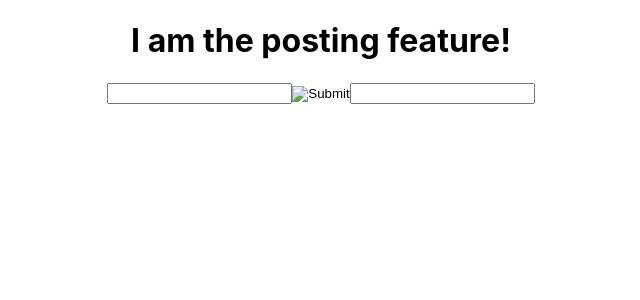
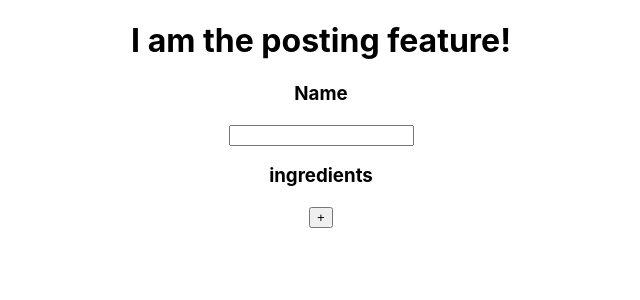
Before and after one commit to DaquanJ/the-bar, a React (Create React App) app: page / in a window 1280 px wide. Shown: the top 300 px of the page, without its empty margins (319-959 px from the left). Built offline with nearby package versions, Linux system fonts and the light colour scheme.

Commit message:
establishing state as database

```diff
--- a/src/components/Post.jsx
+++ b/src/components/Post.jsx
@@ -4,16 +4,25 @@ import React, { Component } from 'react';
 class Post extends Component {
     constructor(props) {
         super(props);
-        this.state = {  }
+        this.state = {
+            userRecipes: [
+                {name: ''},
+                {images: []},
+                {ingredients: ''}
+            ]
+         }
     }
+
     render() {
         return (
             <div>
                 <h1> I am the posting feature! </h1>
                 <form >
-                    <input type="text"/>
-                    <input type="image"/>
-                    <input type="text"/>
+                    <h3>Name</h3>
+                    <input type="text" onChange={ e => {this.setState({name: e.target.value})} } />
+                    <input type="image" alt=''/>
+                    <h3>ingredients</h3>
+                    <input type="submit" value='+'/>
                 </form>
             </div>
          );
```
